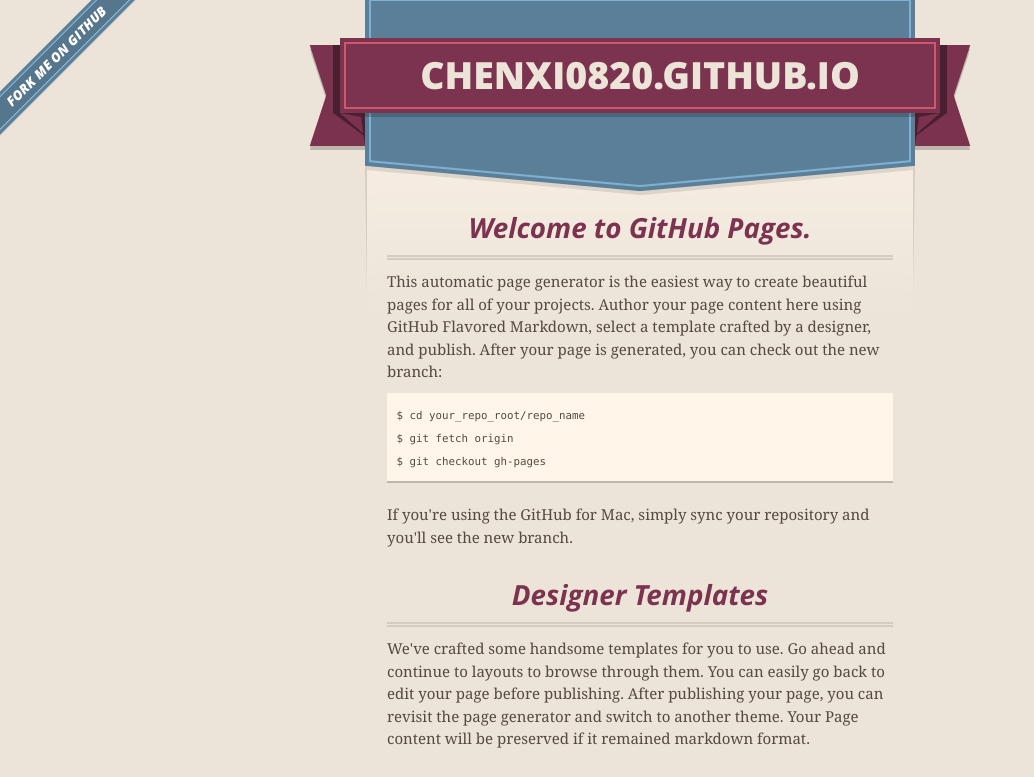
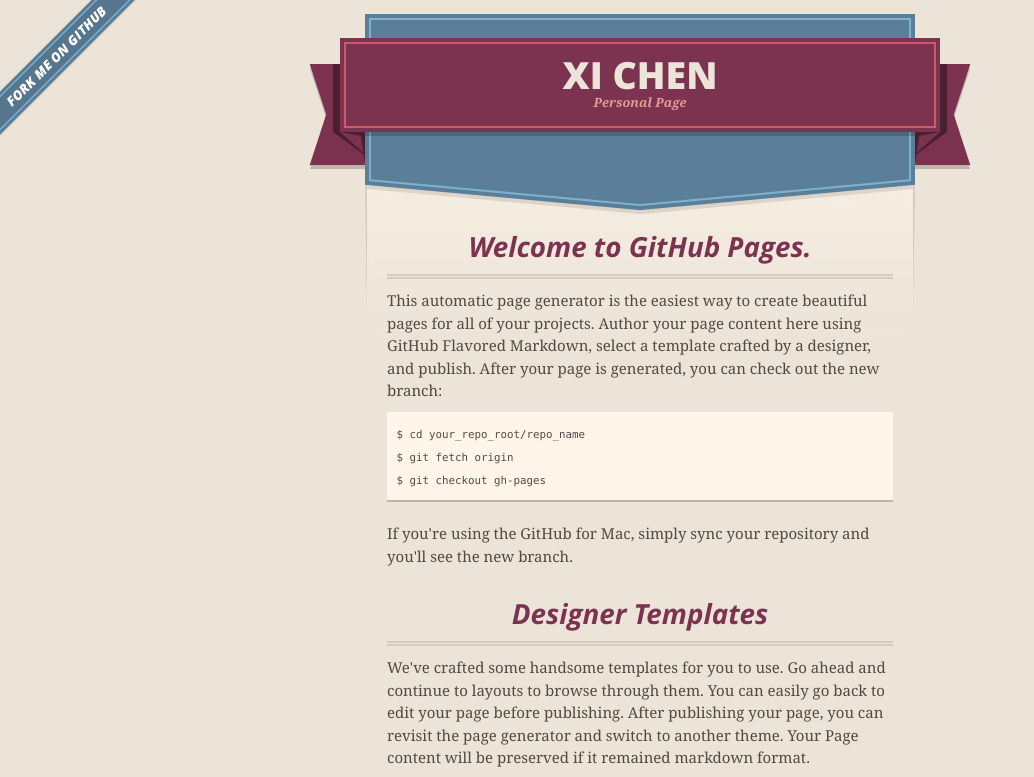
Before and after one commit to chenxi0820/chenxi0820.github.io, a plain HTML site: page index.html in a window 1280 px wide. Shown: the top 777 px of the page, without its empty margins (0-1034 px from the left). Drawn offline with nearby package versions, Linux system fonts and the light colour scheme.

Commit message:
Update index.html

```diff
--- a/index.html
+++ b/index.html
@@ -17,7 +17,7 @@
         $('#main_content').headsmart()
       })
     </script>
-    <title>Chenxi0820.GitHub.io by chenxi0820</title>
+    <title>Chenxi</title>
   </head>
 
   <body>
@@ -27,8 +27,8 @@
       <header>
         <span class="ribbon-outer">
           <span class="ribbon-inner">
-            <h1>Chenxi0820.GitHub.io</h1>
-            <h2></h2>
+            <h1>Xi Chen</h1>
+            <h2>Personal Page</h2>
           </span>
           <span class="left-tail"></span>
           <span class="right-tail"></span>
```
